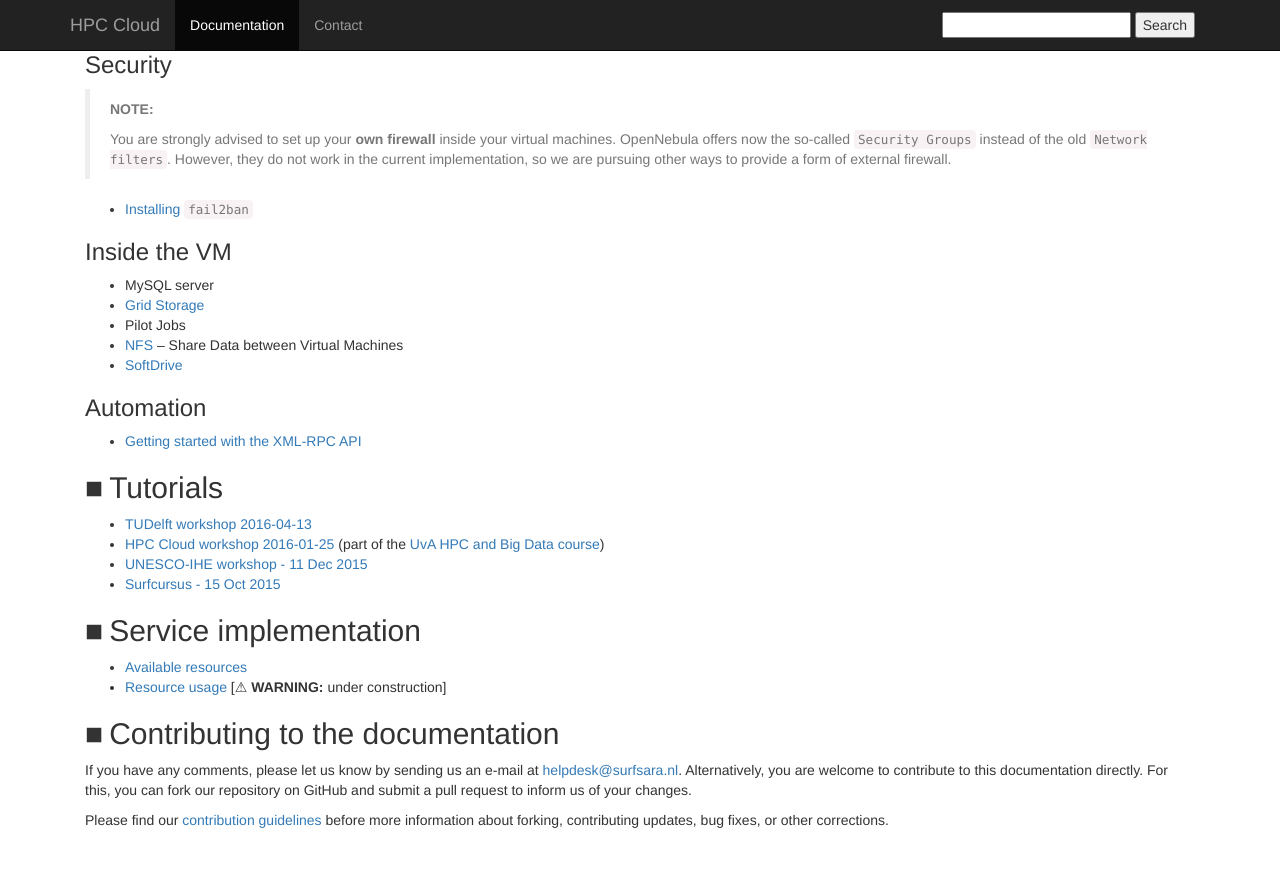
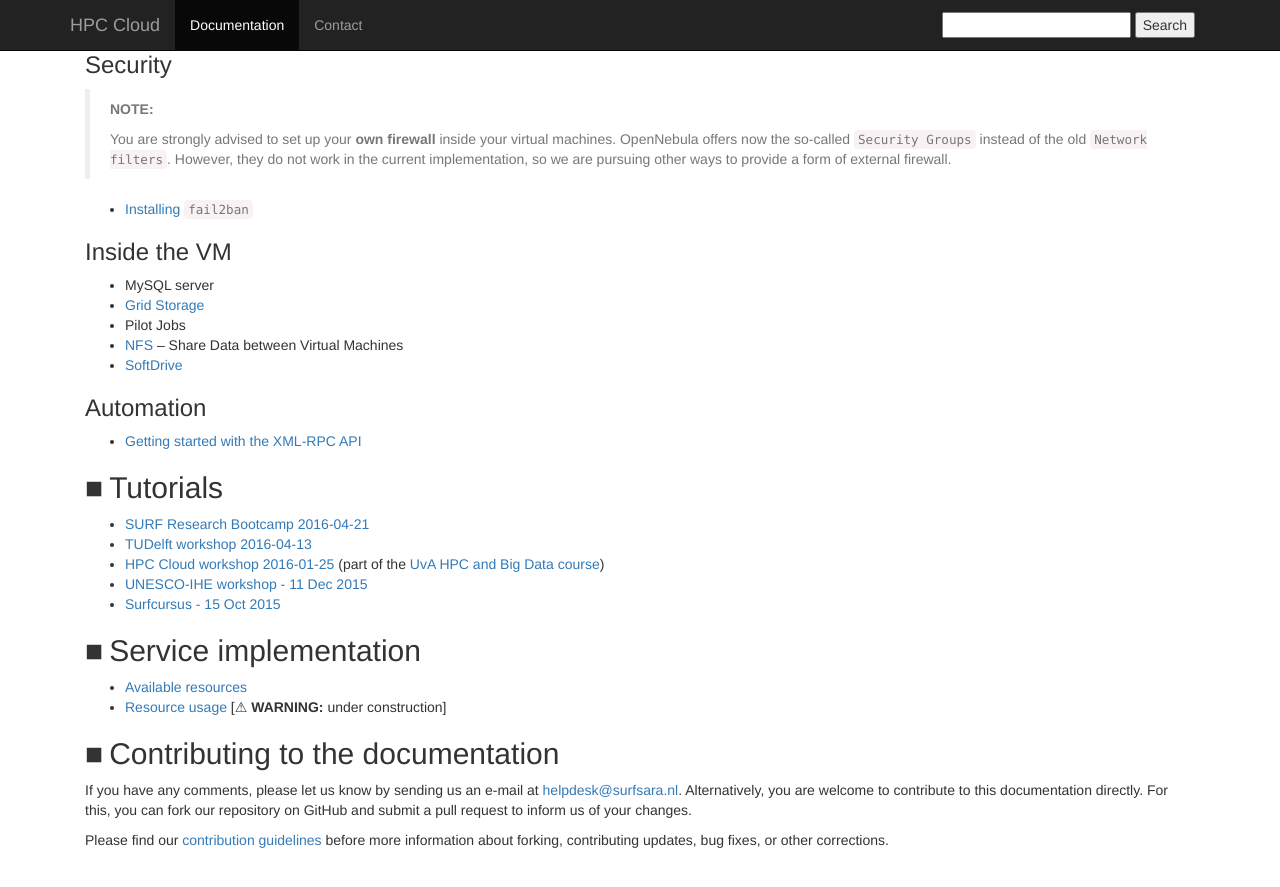
Before and after one commit to sara-nl/clouddocs, a Jekyll site: the page built from index.markdown, in a window 1280 px wide and 900 px high, scrolled down 1219 px. Shown: the top 887 px of the window. Built offline with Jekyll 4.4.1, drawn with Linux system fonts in a browser that asks for light colours; nearby versions of some CDN libraries.

Commit message:
Link to SURF Research Bootcamp in the landing page

```diff
--- a/index.markdown
+++ b/index.markdown
@@ -75,6 +75,7 @@ layout: default
 * [Getting started with the XML-RPC API](xmlrpc-start)
 
 ## Tutorials
+* [SURF Research Bootcamp 2016-04-21](bootcamp-20160421/index)
 * [TUDelft workshop 2016-04-13](TUDelftcourse-20160413/index)
 * [HPC Cloud workshop 2016-01-25](UvAworkshop-2016-01-25/UvAworkshop-2016-01-25) (part of the [UvA HPC and Big Data course](http://hpc.uva.nl))
 * [UNESCO-IHE workshop - 11 Dec 2015](wshop-uihe-2015-12-11)
```
